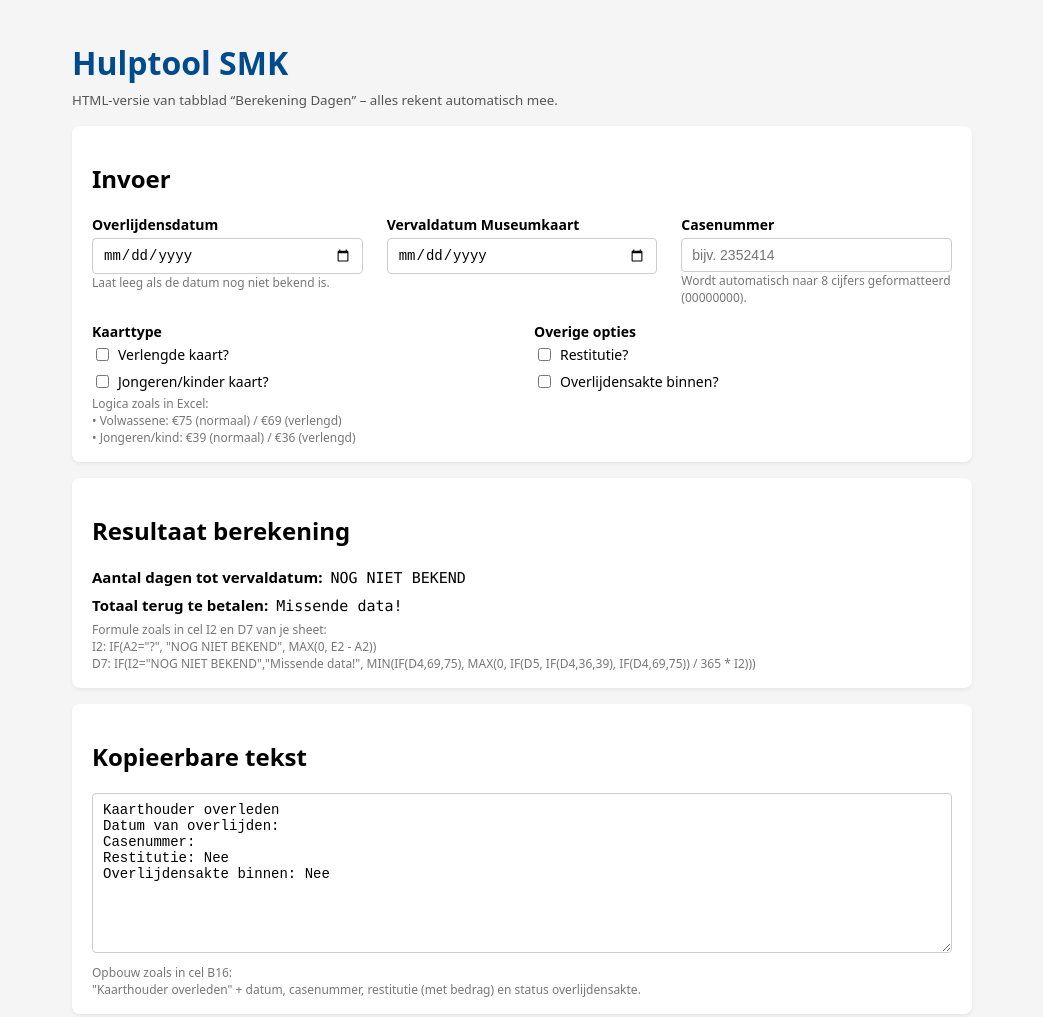
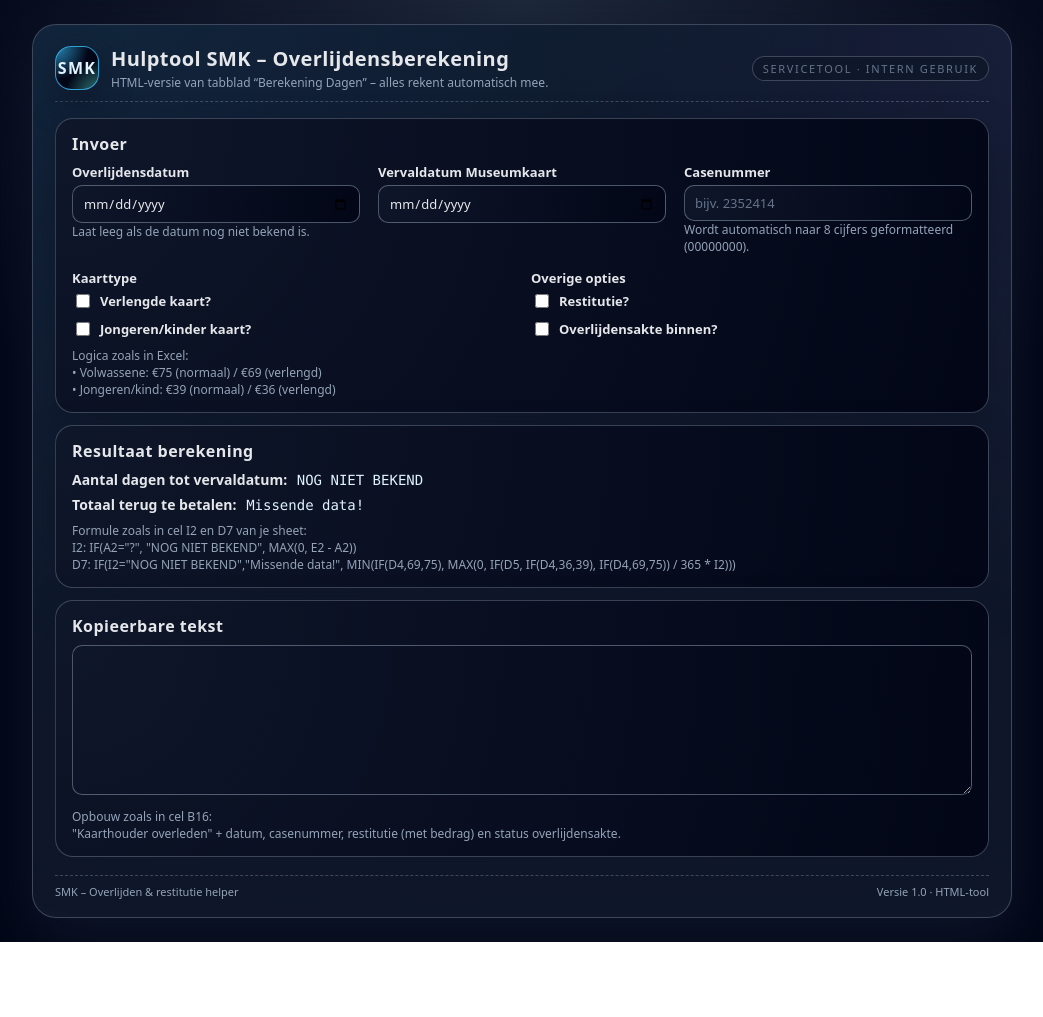
Before and after one commit to JasperBohte/SMK-tools, a plain HTML site: page hulptool-smk.html in a window 1280 px wide. Shown: the whole page, without its empty margins (118-1161 px from the left). After the commit the page ends 942 px from the top, so only its background shows below. Drawn offline with Linux system fonts and the light colour scheme.

Commit message:
hulptool-smk.html

```diff
--- a/hulptool-smk.html
+++ b/hulptool-smk.html
@@ -2,93 +2,275 @@
 <html lang="nl">
 <head>
   <meta charset="UTF-8" />
-  <title>Hulptool SMK</title>
+  <title>Hulptool SMK – Overlijdensberekening</title>
   <meta name="viewport" content="width=device-width, initial-scale=1" />
   <style>
+    :root {
+      --bg: #020617;
+      --card-bg: #0f172a;
+      --accent: #38bdf8;
+      --accent-soft: rgba(56,189,248,0.3);
+      --text-main: #e5e7eb;
+      --text-muted: #94a3b8;
+      --text-soft: #64748b;
+      --border: rgba(148,163,184,0.35);
+      --radius-lg: 18px;
+      --radius-xl: 24px;
+    }
+
+    * {
+      box-sizing: border-box;
+      font-family: system-ui, -apple-system, BlinkMacSystemFont, "Segoe UI", sans-serif;
+    }
+
     body {
-      font-family: system-ui, -apple-system, BlinkMacSystemFont, "Segoe UI", sans-serif;
-      max-width: 900px;
-      margin: 0 auto;
-      padding: 20px;
-      background: #f5f5f5;
+      margin: 0;
+      min-height: 100vh;
+      display: flex;
+      align-items: center;
+      justify-content: center;
+      padding: 24px;
+      background: radial-gradient(circle at top, #1e293b 0, #020617 55%, #020617 100%);
+      color: var(--text-main);
     }
-    h1 {
-      color: #004b8d;
-      margin-bottom: 0.25rem;
+
+    .app-shell {
+      width: 100%;
+      max-width: 980px;
+      background: linear-gradient(145deg, rgba(15,23,42,0.97), rgba(15,23,42,0.99));
+      border-radius: var(--radius-xl);
+      border: 1px solid var(--border);
+      box-shadow: 0 22px 60px rgba(15,23,42,0.9);
+      padding: 20px 22px 18px;
+      position: relative;
+      overflow: hidden;
+      display: flex;
+      flex-direction: column;
+      gap: 16px;
     }
-    small {
-      color: #555;
+
+    .app-shell::before {
+      content: "";
+      position: absolute;
+      inset: -120px;
+      pointer-events: none;
+      background:
+        radial-gradient(circle at 0% -10%, rgba(56,189,248,0.18) 0, transparent 55%),
+        radial-gradient(circle at 120% 0%, rgba(129,140,248,0.2) 0, transparent 45%);
+      opacity: 0.7;
+      z-index: 0;
     }
+
+    header {
+      position: relative;
+      z-index: 1;
+      display: flex;
+      align-items: center;
+      justify-content: space-between;
+      gap: 16px;
+      padding-bottom: 10px;
+      border-bottom: 1px dashed var(--border);
+    }
+
+    .title-block {
+      display: flex;
+      align-items: center;
+      gap: 12px;
+    }
+
+    .logo-circle {
+      width: 44px;
+      height: 44px;
+      border-radius: 16px;
+      border: 1px solid rgba(56,189,248,0.8);
+      background:
+        radial-gradient(circle at 0 0, rgba(56,189,248,0.7), transparent 55%),
+        radial-gradient(circle at 110% 120%, rgba(94,234,212,0.6), transparent 55%),
+        #020617;
+      display: flex;
+      align-items: center;
+      justify-content: center;
+      font-weight: 800;
+      letter-spacing: 0.08em;
+      color: #e0f2fe;
+      box-shadow: 0 12px 30px rgba(15,23,42,0.9);
+    }
+
+    .title-text h1 {
+      margin: 0;
+      font-size: 20px;
+      letter-spacing: 0.02em;
+    }
+
+    .title-text small {
+      display: block;
+      margin-top: 2px;
+      font-size: 12px;
+      color: var(--text-muted);
+    }
+
+    .header-pill {
+      font-size: 11px;
+      padding: 4px 10px;
+      border-radius: 999px;
+      border: 1px solid var(--border);
+      color: var(--text-soft);
+      text-transform: uppercase;
+      letter-spacing: 0.15em;
+      background: radial-gradient(circle at 0 0, rgba(15,23,42,0.98), rgba(15,23,42,1));
+    }
+
+    main {
+      position: relative;
+      z-index: 1;
+      display: flex;
+      flex-direction: column;
+      gap: 12px;
+    }
+
     .card {
-      background: #ffffff;
-      border-radius: 8px;
-      padding: 16px 20px;
-      margin-top: 16px;
-      box-shadow: 0 2px 4px rgba(0,0,0,0.06);
+      background: radial-gradient(circle at 0 0, rgba(15,23,42,0.98), #020617);
+      border-radius: var(--radius-lg);
+      border: 1px solid var(--border);
+      padding: 14px 16px 14px;
+      box-shadow: 0 16px 34px rgba(15,23,42,0.9);
     }
+
+    .card h2 {
+      margin: 0 0 8px;
+      font-size: 16px;
+      letter-spacing: 0.03em;
+    }
+
+    .muted {
+      font-size: 12px;
+      color: var(--text-muted);
+    }
+
     .grid {
       display: grid;
-      grid-template-columns: repeat(auto-fit, minmax(230px, 1fr));
-      gap: 12px 24px;
+      grid-template-columns: repeat(auto-fit, minmax(240px, 1fr));
+      gap: 12px 18px;
+      margin-top: 4px;
     }
+
     label {
-      font-size: 14px;
+      font-size: 13px;
       font-weight: 600;
       display: block;
       margin-bottom: 4px;
     }
+
     input[type="date"],
     input[type="number"],
     input[type="text"],
     textarea {
       width: 100%;
-      box-sizing: border-box;
       padding: 8px 10px;
-      border-radius: 4px;
-      border: 1px solid #ccc;
-      font-size: 14px;
+      border-radius: 10px;
+      border: 1px solid rgba(148,163,184,0.5);
+      font-size: 13px;
+      background: radial-gradient(circle at 0 0, rgba(15,23,42,0.96), #020617);
+      color: var(--text-main);
+      outline: none;
+      transition: border-color 0.15s ease, box-shadow 0.15s ease, background 0.15s ease;
     }
+
+    input::placeholder {
+      color: var(--text-soft);
+    }
+
+    input:focus,
+    textarea:focus {
+      border-color: rgba(56,189,248,0.9);
+      box-shadow: 0 0 0 1px rgba(56,189,248,0.6);
+      background: radial-gradient(circle at 0 0, rgba(15,23,42,1), #020617);
+    }
+
     textarea {
-      min-height: 160px;
+      min-height: 150px;
       resize: vertical;
       white-space: pre-wrap;
     }
+
     .checkbox-group {
       display: flex;
       flex-direction: column;
       gap: 4px;
       margin-top: 4px;
     }
+
     .checkbox-row {
       display: flex;
       align-items: center;
-      gap: 6px;
-      font-weight: 500;
+      gap: 7px;
+      font-size: 13px;
+      color: var(--text-main);
+    }
+
+    .checkbox-row input[type="checkbox"] {
+      width: 14px;
+      height: 14px;
+      accent-color: #38bdf8;
+    }
+
+    .output-row {
+      margin-top: 6px;
       font-size: 14px;
     }
-    .output-row {
-      margin-top: 8px;
-      font-size: 15px;
-    }
+
     .output-label {
       font-weight: 600;
+      color: var(--text-main);
     }
+
     .output-value {
-      font-family: "Consolas", "SF Mono", ui-monospace, monospace;
-      padding-left: 4px;
+      font-family: ui-monospace, SFMono-Regular, Menlo, Monaco, Consolas, "Liberation Mono", "Courier New", monospace;
+      padding-left: 6px;
+      color: #e0f2fe;
     }
-    .muted {
-      font-size: 12px;
-      color: #777;
+
+    footer {
+      position: relative;
+      z-index: 1;
+      margin-top: 2px;
+      padding-top: 8px;
+      border-top: 1px dashed var(--border);
+      font-size: 11px;
+      color: var(--text-muted);
+      display: flex;
+      justify-content: space-between;
+      flex-wrap: wrap;
+      gap: 6px;
+    }
+
+    @media (max-width: 720px) {
+      .app-shell {
+        padding: 14px 12px;
+      }
+      header {
+        flex-direction: column;
+        align-items: flex-start;
+      }
     }
   </style>
 </head>
 <body>
-  <h1>Hulptool SMK</h1>
+  <div class="app-shell">
+    <header>
+      <div class="title-block">
+        <div class="logo-circle">SMK</div>
+        <div class="title-text">
+          <h1>Hulptool SMK – Overlijdensberekening</h1>
           <small>HTML-versie van tabblad “Berekening Dagen” – alles rekent automatisch mee.</small>
+        </div>
+      </div>
+      <div class="header-pill">Servicetool · Intern gebruik</div>
+    </header>
 
+    <main>
       <!-- Invoerblok -->
-  <div class="card">
+      <section class="card">
         <h2>Invoer</h2>
         <div class="grid">
           <div>
@@ -107,7 +289,7 @@
           </div>
         </div>
 
-    <div class="grid" style="margin-top: 16px;">
+        <div class="grid" style="margin-top: 14px;">
           <div>
             <label>Kaarttype</label>
             <div class="checkbox-group">
@@ -120,9 +302,9 @@
                 <span>Jongeren/kinder kaart?</span>
               </label>
             </div>
-        <div class="muted">
-          Logica zoals in Excel:<br>
-          • Volwassene: €75 (normaal) / €69 (verlengd)<br>
+            <div class="muted" style="margin-top: 4px;">
+              Logica zoals in Excel:<br />
+              • Volwassene: €75 (normaal) / €69 (verlengd)<br />
               • Jongeren/kind: €39 (normaal) / €36 (verlengd)
             </div>
           </div>
@@ -141,10 +323,10 @@
             </div>
           </div>
         </div>
-  </div>
+      </section>
 
       <!-- Resultatenblok -->
-  <div class="card">
+      <section class="card">
         <h2>Resultaat berekening</h2>
         <div class="output-row">
           <span class="output-label">Aantal dagen tot vervaldatum:</span>
@@ -154,27 +336,33 @@
           <span class="output-label">Totaal terug te betalen:</span>
           <span class="output-value" id="totaalTerug">Missende data!</span>
         </div>
-    <div class="muted" style="margin-top: 6px;">
-      Formule zoals in cel I2 en D7 van je sheet:<br>
-      I2: IF(A2="?", "NOG NIET BEKEND", MAX(0, E2 - A2))<br>
+        <div class="muted" style="margin-top: 8px;">
+          Formule zoals in cel I2 en D7 van je sheet:<br />
+          I2: IF(A2="?", "NOG NIET BEKEND", MAX(0, E2 - A2))<br />
           D7: IF(I2="NOG NIET BEKEND","Missende data!", MIN(IF(D4,69,75), MAX(0, IF(D5, IF(D4,36,39), IF(D4,69,75)) / 365 * I2)))
         </div>
-  </div>
+      </section>
 
       <!-- Kopieerbare tekst -->
-  <div class="card">
+      <section class="card">
         <h2>Kopieerbare tekst</h2>
         <textarea id="kopieerTekst" readonly></textarea>
-    <div class="muted" style="margin-top: 6px;">
-      Opbouw zoals in cel B16:<br>
+        <div class="muted" style="margin-top: 8px;">
+          Opbouw zoals in cel B16:<br />
           "Kaarthouder overleden" + datum, casenummer, restitutie (met bedrag) en status overlijdensakte.
         </div>
+      </section>
+    </main>
+
+    <footer>
+      <span>SMK – Overlijden & restitutie helper</span>
+      <span>Versie 1.0 · HTML-tool</span>
+    </footer>
   </div>
 
   <script>
     function formatDateDDMMYYYY(value) {
       if (!value) return "";
-      // value is "YYYY-MM-DD" uit &lt;input type="date"&gt;
       const [y, m, d] = value.split("-");
       if (!y || !m || !d) return "";
       return `${d}-${m}-${y}`;
@@ -182,7 +370,6 @@
 
     function parseDate(value) {
       if (!value) return null;
-      // zet om naar "zuivere" datum in lokale tijd, maar werk via UTC om zomertijd-issues te vermijden
       const [y, m, d] = value.split("-");
       return new Date(Date.UTC(Number(y), Number(m) - 1, Number(d)));
     }
@@ -202,12 +389,12 @@
       const vervalDatumStr      = document.getElementById("vervaldatum").value;
       const casenummerRaw       = document.getElementById("casenummer").value.trim();
 
-      const verlengde = document.getElementById("verlengde").checked;   // D4 in Excel
-      const jongeren  = document.getElementById("jongeren").checked;    // D5
-      const restitutie = document.getElementById("restitutie").checked; // F12
-      const akte       = document.getElementById("akte").checked;       // F13
+      const verlengde  = document.getElementById("verlengde").checked;
+      const jongeren   = document.getElementById("jongeren").checked;
+      const restitutie = document.getElementById("restitutie").checked;
+      const akte       = document.getElementById("akte").checked;
 
-      // --- I2: Aantal dagen tot vervaldatum ---
+      // I2: aantal dagen tot vervaldatum
       let dagenText = "NOG NIET BEKEND";
       let dagenValue = null;
 
@@ -215,25 +402,20 @@
       const dVerval     = parseDate(vervalDatumStr);
 
       if (dOverlijden && dVerval) {
-        let diffMs = dVerval.getTime() - dOverlijden.getTime();
-        let diffDays = Math.round(diffMs / (1000 * 60 * 60 * 24)); // afronden naar gehele dagen
+        let diffMs   = dVerval.getTime() - dOverlijden.getTime();
+        let diffDays = Math.round(diffMs / (1000 * 60 * 60 * 24));
         if (diffDays < 0) diffDays = 0;
         dagenValue = diffDays;
-        dagenText = String(diffDays);
-      } else {
-        // komt overeen met "A2=?" of ontbrekende data -> "NOG NIET BEKEND"
-        dagenText = "NOG NIET BEKEND";
+        dagenText  = String(diffDays);
       }
 
       document.getElementById("aantalDagen").textContent = dagenText;
 
-      // --- D7: Totaal terug te betalen ---
+      // D7: totaal terug te betalen
       let totaalText = "Missende data!";
       let refundValue = null;
 
       if (dagenText !== "NOG NIET BEKEND" && dagenValue != null) {
-        // Basisbedrag volgens jongere/volwassene + verlengd/normaal
-        // IF(D5, IF(D4,36,39), IF(D4,69,75))
         let basis;
         if (jongeren) {
           basis = verlengde ? 36 : 39;
@@ -241,33 +423,27 @@
           basis = verlengde ? 69 : 75;
         }
 
-        // pro rata: MAX(0, basis / 365 * I2)
-        let proRata = Math.max(0, (basis / 365) * dagenValue);
-
-        // bovengrens: IF(D4,69,75)
+        const proRata   = Math.max(0, (basis / 365) * dagenValue);
         const maxRefund = verlengde ? 69 : 75;
 
         refundValue = Math.min(maxRefund, proRata);
-        totaalText = formatEuro0(refundValue);
-      } else {
-        totaalText = "Missende data!";
+        totaalText  = formatEuro0(refundValue);
       }
 
       document.getElementById("totaalTerug").textContent = totaalText;
 
-      // --- Tekstvoorstel B16 ---
+      // Tekstvoorstel B16
       const formattedDate = formatDateDDMMYYYY(overlijdensDatumStr);
 
-      // casenummer als 8 cijfers (TEXT(C13, "00000000"))
       let caseDigits = casenummerRaw.replace(/\D/g, "");
       if (caseDigits) {
         caseDigits = caseDigits.padStart(8, "0").slice(-8);
       }
 
-      // Restitutie-regel: "Restitutie: Ja (€…)" of "Nee"
       let restitutieLine;
       if (restitutie) {
-        const bedragTekst = refundValue != null && !isNaN(refundValue)
+        const bedragTekst =
+          refundValue != null && !isNaN(refundValue)
             ? ` (${formatEuro0(refundValue)})`
             : "";
         restitutieLine = `Restitutie: Ja${bedragTekst}`;
@@ -275,7 +451,6 @@
         restitutieLine = "Restitutie: Nee";
       }
 
-      // Overlijdensakte-regel
       const akteLine = `Overlijdensakte binnen: ${akte ? "Ja" : "Nee"}`;
 
       const regels = [
@@ -286,29 +461,4 @@
         akteLine
       ];
 
-      document.getElementById("kopieerTekst").value = regels.join("\n");
-    }
-
-    // Alles koppelen aan input events
-    const inputs = [
-      "overlijdensdatum",
-      "vervaldatum",
-      "casenummer",
-      "verlengde",
-      "jongeren",
-      "restitutie",
-      "akte"
-    ];
-
-    inputs.forEach(id => {
-      const el = document.getElementById(id);
-      if (!el) return;
-      el.addEventListener("input", recalc);
-      el.addEventListener("change", recalc);
-    });
-
-    // Eerste berekening bij laden
-    recalc();
-  </script>
-</body>
-</html>
+      document.getElementById("kopi
```
Lines whose indentation alone changed are shown as unchanged.
